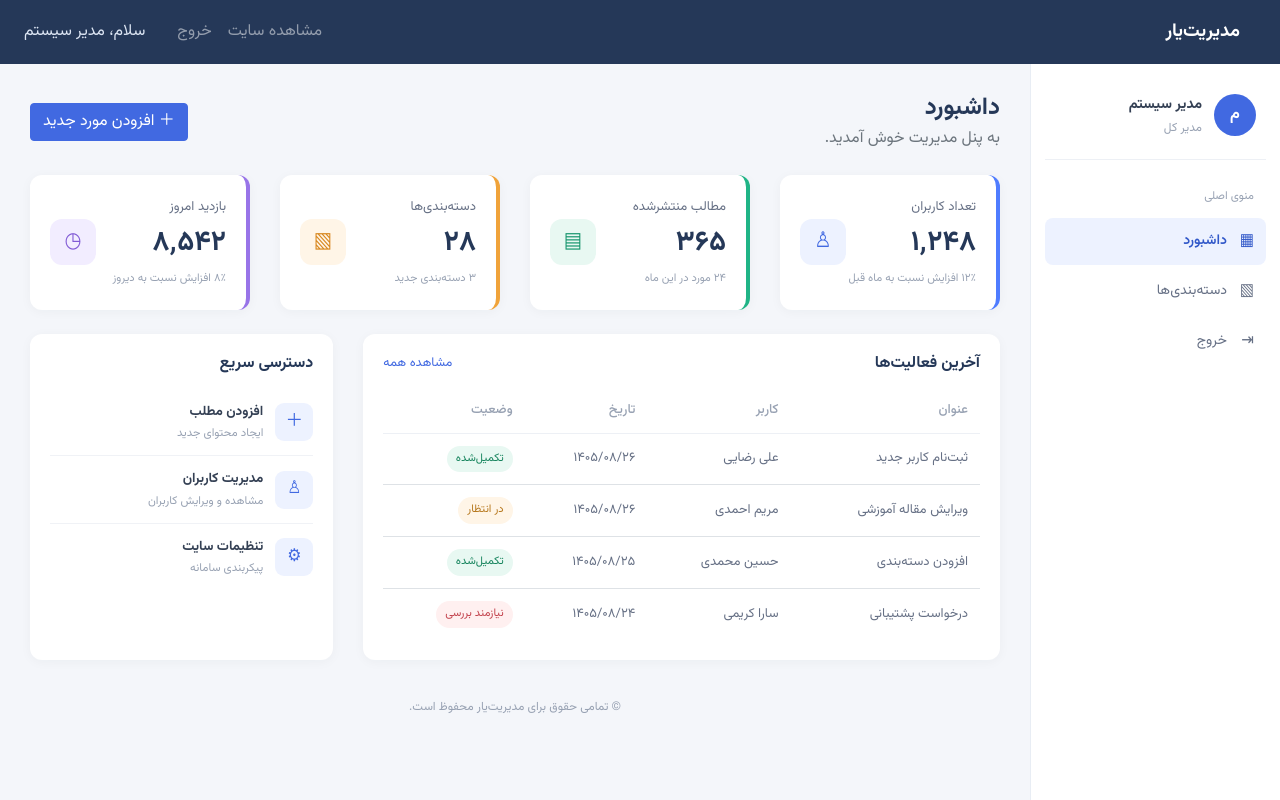
After one commit to hamog/php-mvc, a PHP site: page /php-mvc/dashboard in a window 1280 px wide. The commit adds this page. Run offline with PHP 8.4, Linux system fonts and the light colour scheme.

Commit message:
Add multi layout feature

```diff
--- /dev/null
+++ b/app/Controllers/Admin/DashboardController.php
@@ -0,0 +1,14 @@
+<?php
+
+namespace App\Controllers\Admin;
+
+use App\Models\Category;
+use Core\Libraries\Controller;
+
+class DashboardController extends Controller
+{
+    public function index(): void
+    {
+        $this->view('admin.dashboard.index', [], 'admin');
+    }
+}
--- a/app/Controllers/HomeController.php
+++ b/app/Controllers/HomeController.php
@@ -8,7 +8,6 @@ class HomeController extends Controller
 {
     public function index(): void
     {
-        $this->success('به صفحه اصلی خوش آمدید.');
         $this->view('home.index');
     }
 }
--- /dev/null
+++ b/app/Views/admin/dashboard/index.php
@@ -0,0 +1,38 @@
+<div class="d-flex flex-wrap justify-content-between align-items-center mb-4">
+    <div><h4 class="page-title mb-1">داشبورد</h4><p class="text-muted mb-0">به پنل مدیریت خوش آمدید.</p></div>
+    <button class="btn btn-primary mt-2 mt-sm-0">＋ افزودن مورد جدید</button>
+</div>
+
+<div class="row">
+    <div class="col-xl-3 col-md-6 mb-4"><div class="stat-card stat-blue"><div><span>تعداد کاربران</span><h3>۱٬۲۴۸</h3><small>۱۲٪ افزایش نسبت به ماه قبل</small></div><div class="stat-icon">♙</div></div></div>
+    <div class="col-xl-3 col-md-6 mb-4"><div class="stat-card stat-green"><div><span>مطالب منتشرشده</span><h3>۳۶۵</h3><small>۲۴ مورد در این ماه</small></div><div class="stat-icon">▤</div></div></div>
+    <div class="col-xl-3 col-md-6 mb-4"><div class="stat-card stat-orange"><div><span>دسته‌بندی‌ها</span><h3>۲۸</h3><small>۳ دسته‌بندی جدید</small></div><div class="stat-icon">▧</div></div></div>
+    <div class="col-xl-3 col-md-6 mb-4"><div class="stat-card stat-purple"><div><span>بازدید امروز</span><h3>۸٬۵۴۲</h3><small>۸٪ افزایش نسبت به دیروز</small></div><div class="stat-icon">◷</div></div></div>
+</div>
+
+<div class="row">
+    <div class="col-lg-8 mb-4">
+        <section class="content-card">
+            <div class="card-heading"><h5>آخرین فعالیت‌ها</h5><a href="#">مشاهده همه</a></div>
+            <div class="table-responsive">
+                <table class="table table-hover mb-0">
+                    <thead><tr><th>عنوان</th><th>کاربر</th><th>تاریخ</th><th>وضعیت</th></tr></thead>
+                    <tbody>
+                    <tr><td>ثبت‌نام کاربر جدید</td><td>علی رضایی</td><td>۱۴۰۵/۰۸/۲۶</td><td><span class="status status-success">تکمیل‌شده</span></td></tr>
+                    <tr><td>ویرایش مقاله آموزشی</td><td>مریم احمدی</td><td>۱۴۰۵/۰۸/۲۶</td><td><span class="status status-warning">در انتظار</span></td></tr>
+                    <tr><td>افزودن دسته‌بندی</td><td>حسین محمدی</td><td>۱۴۰۵/۰۸/۲۵</td><td><span class="status status-success">تکمیل‌شده</span></td></tr>
+                    <tr><td>درخواست پشتیبانی</td><td>سارا کریمی</td><td>۱۴۰۵/۰۸/۲۴</td><td><span class="status status-danger">نیازمند بررسی</span></td></tr>
+                    </tbody>
+                </table>
+            </div>
+        </section>
+    </div>
+    <div class="col-lg-4 mb-4">
+        <section class="content-card">
+            <div class="card-heading"><h5>دسترسی سریع</h5></div>
+            <a class="quick-link" href="#"><span>＋</span><div><strong>افزودن مطلب</strong><small>ایجاد محتوای جدید</small></div></a>
+            <a class="quick-link" href="#"><span>♙</span><div><strong>مدیریت کاربران</strong><small>مشاهده و ویرایش کاربران</small></div></a>
+            <a class="quick-link" href="#"><span>⚙</span><div><strong>تنظیمات سایت</strong><small>پیکربندی سامانه</small></div></a>
+        </section>
+    </div>
+</div>
--- a/app/Views/layouts/footer.php
+++ b/app/Views/layouts/admin/footer.php
@@ -1,14 +1,10 @@
+<footer class="footer">© تمامی حقوق برای مدیریت‌یار محفوظ است.</footer>
+</main>
 </div>
-<!-- فوتر -->
-<footer class="py-4">
-    <div class="container text-center"><small>تمامی حقوق این سایت محفوظ است &copy; ۱۴۰۵</small></div>
-</footer>
 
-<script src="https://cdn.jsdelivr.net/npm/jquery@3.5.1/dist/jquery.slim.min.js"></script>
+<script src="https://code.jquery.com/jquery-3.5.1.slim.min.js"></script>
 <script src="https://cdn.jsdelivr.net/npm/bootstrap@4.6.2/dist/js/bootstrap.bundle.min.js"></script>
 <script src="<?= BASE_URL ?>/public/assets/plugins/alertifyjs/alertify.min.js"></script>
-<script src="<?= BASE_URL ?>/public/assets/js/data.js"></script>
-<script src="<?= BASE_URL ?>/public/assets/js/app.js"></script>
 <script>
     alertify.set('notifier', 'position', 'top-right')
 
--- /dev/null
+++ b/app/Views/layouts/admin/header.php
@@ -0,0 +1,39 @@
+<!doctype html>
+<html lang="fa" dir="rtl">
+<head>
+    <meta charset="utf-8">
+    <meta name="viewport" content="width=device-width, initial-scale=1, shrink-to-fit=no">
+    <title>پنل مدیریت | داشبورد</title>
+    <link rel="stylesheet" href="https://cdn.jsdelivr.net/npm/bootstrap@4.6.2/dist/css/bootstrap.min.css">
+    <link rel="stylesheet" href="<?= BASE_URL ?>/public/assets/css/admin/style.css">
+    <link rel="stylesheet" href="<?= BASE_URL ?>/public/assets/plugins/alertifyjs/css/alertify.min.css">
+    <link rel="stylesheet" href="<?= BASE_URL ?>/public/assets/css/main.css">
+</head>
+<body class="admin-body">
+<nav class="navbar navbar-expand-lg navbar-dark topbar">
+    <a class="navbar-brand font-weight-bold" href="#">مدیریت‌یار</a>
+    <button class="navbar-toggler" type="button" data-toggle="collapse" data-target="#topMenu" aria-controls="topMenu" aria-expanded="false" aria-label="نمایش منو">
+        <span class="navbar-toggler-icon"></span>
+    </button>
+    <div class="collapse navbar-collapse" id="topMenu">
+        <ul class="navbar-nav mr-auto">
+            <li class="nav-item"><a class="nav-link" href="<?= BASE_URL ?>">مشاهده سایت</a></li>
+            <li class="nav-item"><a class="nav-link" href="login.html">خروج</a></li>
+        </ul>
+        <span class="navbar-text">سلام، مدیر سیستم</span>
+    </div>
+</nav>
+
+<div class="admin-layout">
+    <aside class="sidebar">
+        <div class="sidebar-user">
+            <div class="avatar">م</div>
+            <div><strong>مدیر سیستم</strong><small>مدیر کل</small></div>
+        </div>
+        <div class="sidebar-heading">منوی اصلی</div>
+        <a class="side-link active" href="<?= BASE_URL ?>/dashboard"><span class="side-icon">▦</span> داشبورد</a>
+        <a class="side-link" href="<?= BASE_URL ?>/categories"><span class="side-icon">▧</span> دسته‌بندی‌ها</a>
+        <a class="side-link" href="<?= BASE_URL ?>"><span class="side-icon">⇥</span> خروج</a>
+    </aside>
+
+    <main class="main-content">
--- a/core/Libraries/Controller.php
+++ b/core/Libraries/Controller.php
@@ -4,10 +4,10 @@ namespace Core\Libraries;
 
 abstract class Controller
 {
-    protected function view(string $template, array $data = []): void
+    protected function view(string $template, array $data = [], string $layout = 'site'): void
     {
         $view = new View();
-        $view->render($template, $data);
+        $view->render($template, $data, $layout);
     }
 
     protected function success(string $notification): void
--- a/core/Libraries/View.php
+++ b/core/Libraries/View.php
@@ -4,13 +4,13 @@ namespace Core\Libraries;
 
 class View
 {
-    public function render(string $view, array $data = []): void
+    public function render(string $view, array $data = [], string $layout = 'site'): void
     {
         $viewFile = str_replace('.', '/', $view) . '.php';
 
         extract($data, EXTR_SKIP);
-        require BASE_DIR . '/app/Views/layouts/header.php';
+        require BASE_DIR . '/app/Views/layouts/' . $layout . '/header.php';
         require BASE_DIR . '/app/Views/' . $viewFile;
-        require BASE_DIR . '/app/Views/layouts/footer.php';
+        require BASE_DIR . '/app/Views/layouts/' . $layout . '/footer.php';
     }
 }
--- a/routes/web.php
+++ b/routes/web.php
@@ -1,19 +1,26 @@
 <?php
 
 use App\Controllers\Admin\CategoryController;
+use App\Controllers\Admin\DashboardController;
 use App\Controllers\HomeController;
 
 return [
     'GET' => [
+        //site get routes
         '/' => [HomeController::class, 'index'],
 
+        //admin get routes
+        '/dashboard' => [DashboardController::class, 'index'],
         '/categories' => [CategoryController::class, 'index'],
         '/categories/create' => [CategoryController::class, 'create'],
         '/categories/edit/([0-9]+)' => [CategoryController::class, 'edit'],
-        '/categories/delete/([0-9]+)' => [CategoryController::class, 'delete'],
     ],
     'POST' => [
+        //site post routes
+
+        //admin post routes
         '/categories/store' => [CategoryController::class, 'store'],
         '/categories/update/([0-9]+)' => [CategoryController::class, 'update'],
+        '/categories/delete/([0-9]+)' => [CategoryController::class, 'delete'],
     ]
 ];
```
Also changed, not shown: app/Controllers/Admin/CategoryController.php (+4 -4 lines), app/Views/admin/category/index.php (+8 -1 lines), app/Views/layouts/site/footer.php (added, +26 -0 lines), app/Views/layouts/site/header.php (renamed from app/Views/layouts/header.php, +5 -4 lines), public/assets/css/admin/style.css (added).
